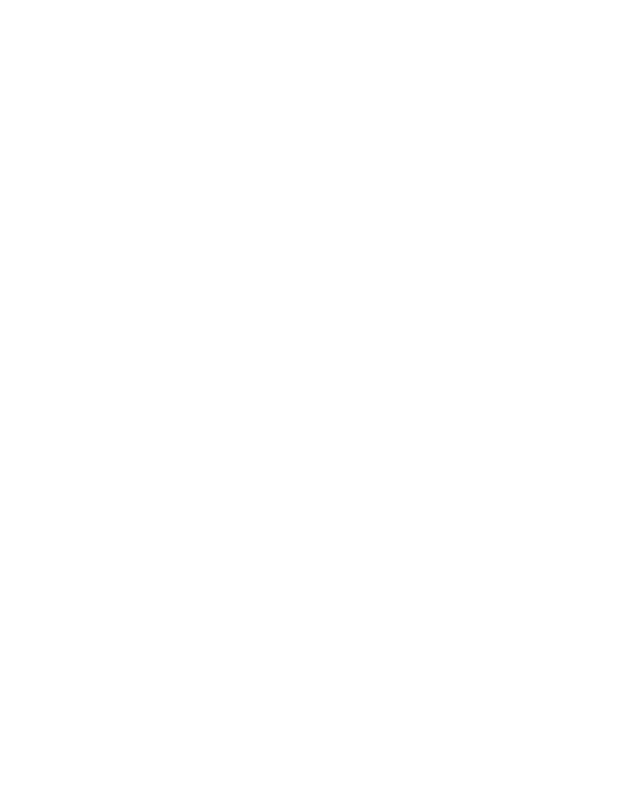
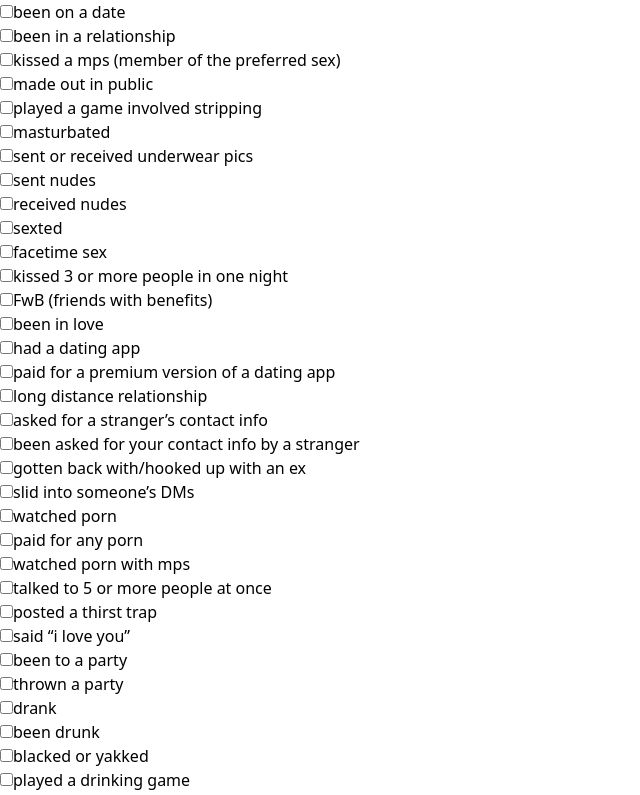
Before and after one commit to jirkavrba/the-innocence-test, a React (Vite) app: page / in a window 1280 px wide. Shown: the top 795 px of the page, without its empty margins (0-640 px from the left). Built offline with nearby package versions, Linux system fonts and the light colour scheme.

Commit message:
Work in progress UI for answering questions

```diff
--- a/src/App.tsx
+++ /dev/null
@@ -1,7 +0,0 @@
-import { useState } from 'react'
-
-function App() {
-  return (<></>);
-}
-
-export default App
--- /dev/null
+++ b/src/components/App.tsx
@@ -0,0 +1,40 @@
+import { FC, useEffect, useState } from "react";
+import { AnsweredQuestionData, QuestionData } from "../types";
+import source from "../questions.json";
+
+const App: FC = () => {
+  const [questions, setQuestions] = useState<Array<AnsweredQuestionData>>([]);
+  const [completed, setCompleted] = useState<boolean>(false);
+
+  // Begin with every answer unchecked
+  useEffect(() => setQuestions(source.map(question => ({ ...question, answer: false }))), []);
+
+  const setAnswer = (index: number, answer: boolean = true) => {
+    const updated = questions.map((question: AnsweredQuestionData) => {
+      if (question.index !== index) {
+        return question;
+      }
+
+      return { ...question, answer: answer };
+    });
+
+    setQuestions(updated);
+  };
+
+  return (
+    <>
+      <ul>
+        {questions.map((question: AnsweredQuestionData) =>
+          <li key={question.index}>
+            <input type="checkbox" onChange={(event) => setAnswer(question.index, event.target.checked)}/>
+            {question.text}
+            {question.answer ? " - checked" : ""}
+          </li>
+        )}
+      </ul>
+    </>
+  );
+
+}
+
+export default App;
--- a/src/types.ts
+++ b/src/types.ts
@@ -4,3 +4,7 @@
     emoji: string,
     weight: number,
 }
+
+export interface AnsweredQuestionData extends QuestionData {
+    answer: boolean
+}
```
Also changed, not shown: src/main.tsx (+5 -5 lines).
